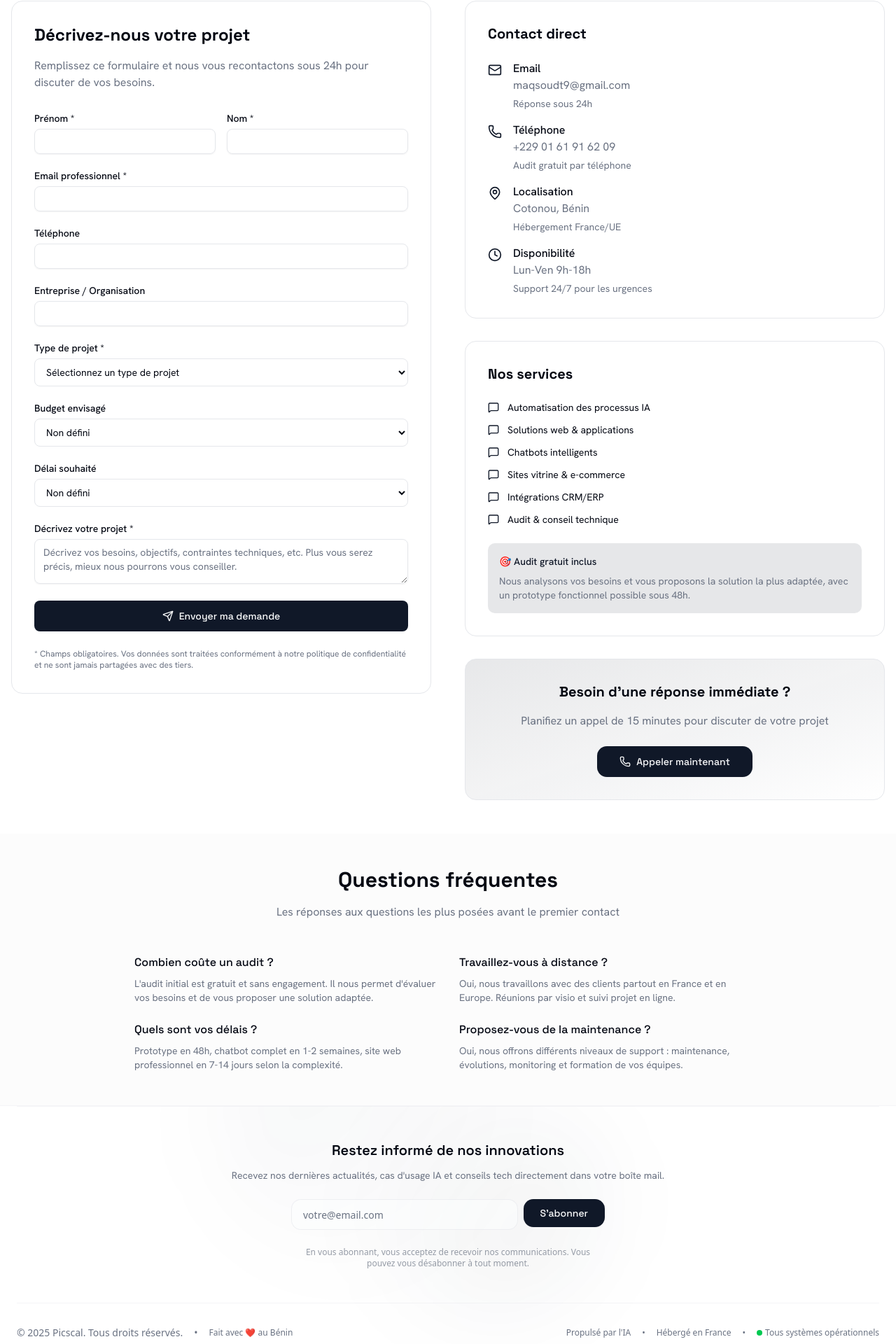
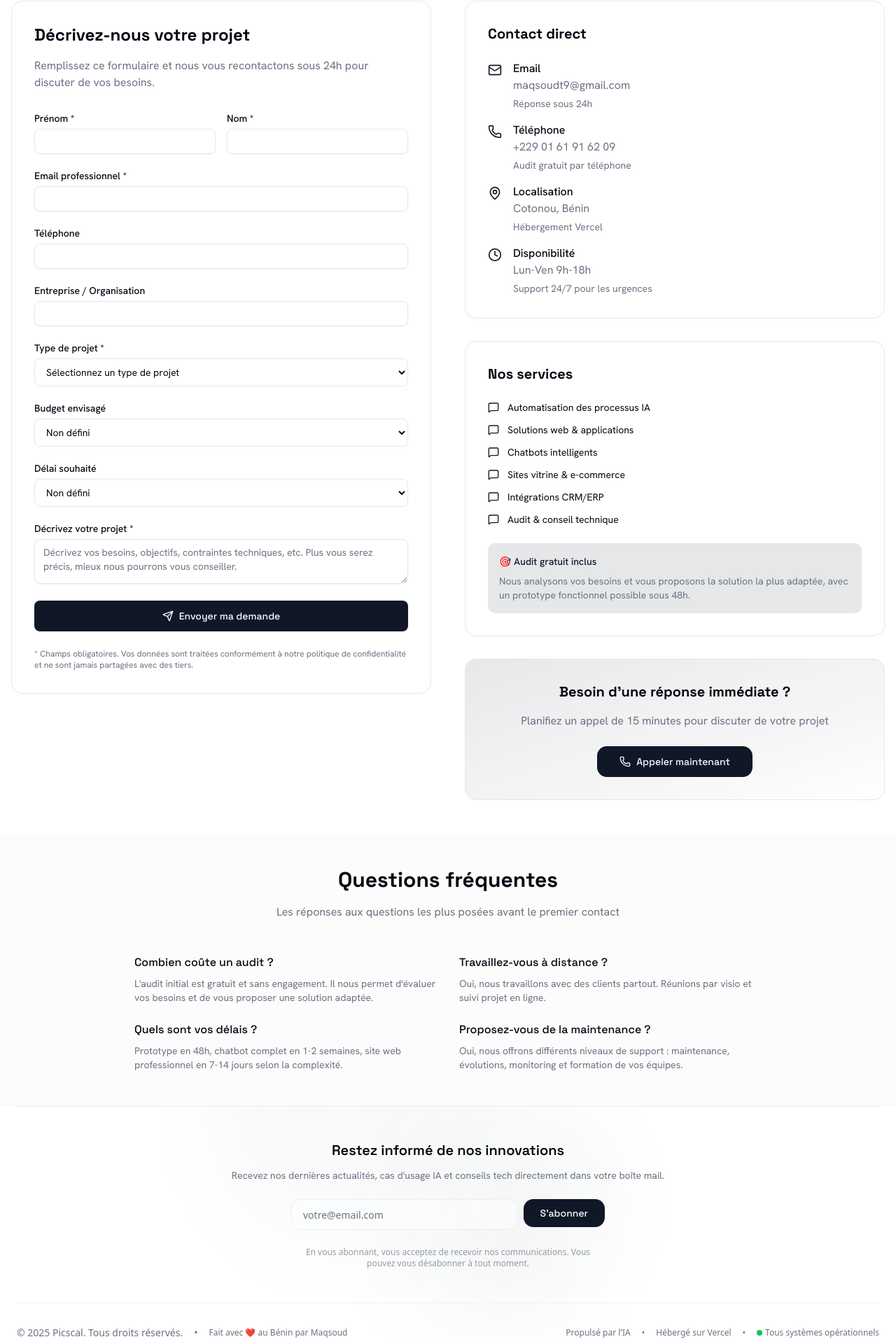
Before and after one commit to Okpeyemi/picsal, a Next.js app: page /contact in a window 1280 px wide. Shown: the part 391-2311 px from the top of the page at 70% size. Built offline with nearby package versions, Linux system fonts and the light colour scheme.

Commit message:
fix: update budget options to reflect local currency and adjust footer text for hosting details

```diff
--- a/src/app/contact/page.tsx
+++ b/src/app/contact/page.tsx
@@ -170,17 +170,17 @@ export default function ContactPage() {
 
                     <div>
                       <Label htmlFor="budget">Budget envisagé</Label>
-                      <select
+                        <select
                         id="budget"
                         name="budget"
                         className="mt-2 w-full h-10 px-3 py-2 text-sm bg-background border border-input rounded-md focus:outline-none focus:ring-2 focus:ring-ring focus:ring-offset-2"
-                      >
+                        >
                         <option value="">Non défini</option>
-                        <option value="< 5k">Moins de 5 000€</option>
-                        <option value="5k-15k">5 000€ - 15 000€</option>
-                        <option value="15k-50k">15 000€ - 50 000€</option>
-                        <option value="50k+">Plus de 50 000€</option>
-                      </select>
+                        <option value="lt-250k">Moins de 250 000 FCFA</option>
+                        <option value="250k-500k">250 000 - 500 000 FCFA</option>
+                        <option value="500k-1M">500 000 - 1 000 000 FCFA</option>
+                        <option value="1M+">Plus de 1 000 000 FCFA</option>
+                        </select>
                     </div>
 
                     <div>
@@ -268,7 +268,7 @@ export default function ContactPage() {
                           <p className="font-medium">Localisation</p>
                           <p className="text-muted-foreground">{contactInfo.address}</p>
                           <p className="text-sm text-muted-foreground mt-1">
-                            Hébergement France/UE
+                            Hébergement Vercel
                           </p>
                         </div>
                       </div>
@@ -369,7 +369,7 @@ export default function ContactPage() {
                   <div>
                     <h3 className="font-sans font-medium mb-2">Travaillez-vous à distance ?</h3>
                     <p className="text-sm text-muted-foreground">
-                      Oui, nous travaillons avec des clients partout en France et en Europe. Réunions par visio et suivi projet en ligne.
+                      Oui, nous travaillons avec des clients partout. Réunions par visio et suivi projet en ligne.
                     </p>
                   </div>
 
--- a/src/components/blocks/footer.tsx
+++ b/src/components/blocks/footer.tsx
@@ -48,17 +48,17 @@ export function Footer() {
 
         {/* Bottom bar */}
         <div className="border-t border-border/40 py-8">
-          <div className="flex flex-col items-center justify-between gap-4 sm:flex-row">
+          <div className="flex flex-col items-center justify-between gap-4 lg:flex-row">
             <div className="flex items-center gap-4 text-sm text-muted-foreground">
               <span>© {currentYear} Picscal. Tous droits réservés.</span>
               <span className="hidden sm:inline">•</span>
-              <span className="text-xs">Fait avec ❤️ au Bénin</span>
+              <span className="text-xs">Fait avec ❤️ au Bénin par <a href="https://portfolio.maqsoud.tech" target="_blank" rel="noopener noreferrer">Maqsoud</a></span>
             </div>
 
             <div className="flex items-center gap-4 text-xs text-muted-foreground">
               <span>Propulsé par l&apos;IA</span>
               <span>•</span>
-              <span>Hébergé en France</span>
+              <span>Hébergé sur Vercel</span>
               <span>•</span>
               <span className="flex items-center gap-1">
                 <span className="h-2 w-2 rounded-full bg-green-500"></span>
```
